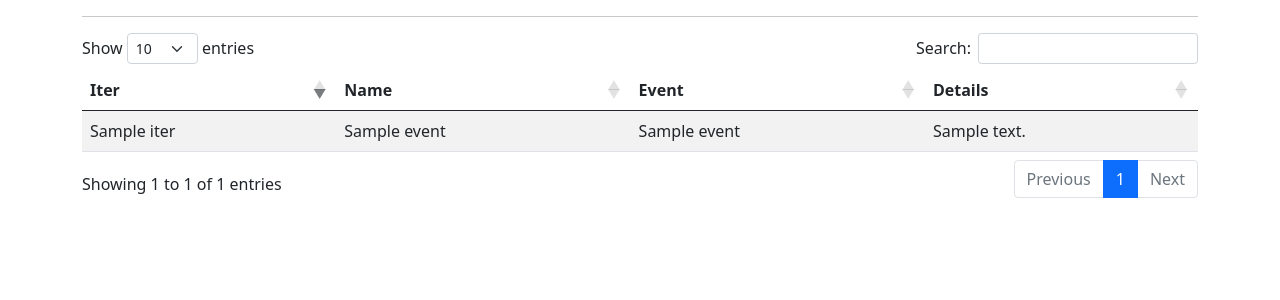
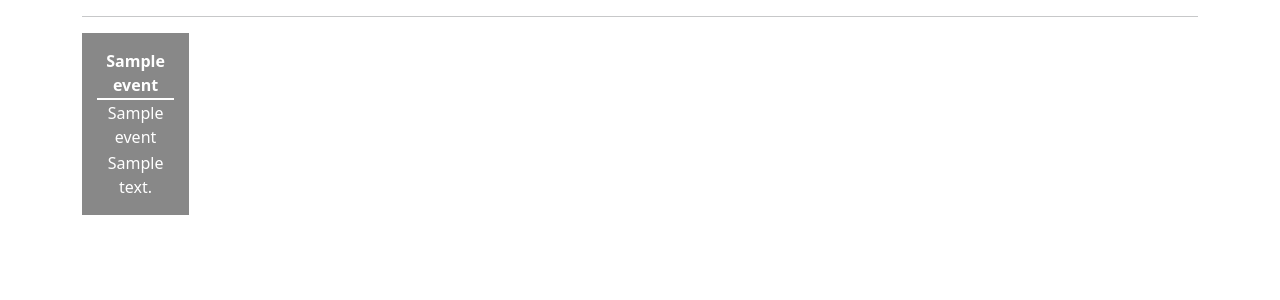
Before and after one commit to naielv/AxelMatrix, a Flask app: template templates/index.html in a window 1280 px wide. Shown: the part 110-410 px from the top of the page. Run offline with Flask 3, Linux system fonts and the light colour scheme; the template is opened without the code that fills it: most values are stand-ins (such as "Sample title", 1, 10 or a date in 2020); parts of the project's set-up code (start-up, migrations or seed data) failed here and were passed over; some libraries are stand-ins or nearby versions.

Commit message:
added a better index ui

```diff
--- a/app.py
+++ b/app.py
@@ -1,20 +1,27 @@
 from flask import Flask, render_template, request, redirect
 from utils import add_human, read, configurator
+from names import get_full_name
 from matrix import make_sim, genhumans
 app = Flask(__name__)
 
 file = "data/main.sim"
 defaults = "data/defaults.sim"
 title = "AxelMatrix Control Panel"
+read(file)["iters"]
 @app.route('/')
 def index():
-    return render_template('index.html', iters = read(file)["iters"], title=title)
+    iters = read(file)["iters"]
+    return render_template('index.html', title=title, current_iter=iters[list(iters)[-1]])
 
 @app.route('/humans', methods=["GET", "POST"])
 def humans():
     if request.method == "POST":
         name = request.form["name"]
-        add_human(file, name)
+        if name == "":
+            add_human(file, get_full_name())
+        else:
+            add_human(file, name)
+        make_sim(file, 1)
     return render_template('humans.html', humans = read(file)["humans"], title=title)
 @app.route("/generate")
 def generate():
@@ -23,7 +30,8 @@ def generate():
 @app.route("/reset")
 def reset():
     configurator(file, [human.dump() for human in genhumans(defaults, 5)])
-    return redirect("/humans")
+    make_sim(file, 1)
+    return redirect("/")
 
 if __name__ == '__main__':
-    app.run(host='0.0.0.0', port=8877, debug=False)
+    app.run(host='0.0.0.0', port=8877, debug=True)
--- a/matrix.py
+++ b/matrix.py
@@ -8,26 +8,34 @@ from utils import read, configurator
 SIZES = ["Big", "Small", "Medium"]
 FOODS = ["Burger", "Sadwich", "Lasagna"]
 
+COLORS = {
+    "red": "#f44336",
+    "green": "#4caf50",
+    "blue": "#008cba",
+    "gray": "#555555",
+    "black": "#000000"
+    }
+
 
 def f_walk():
     n = randrange(1, 25)
-    return "walked", f"{str(n)} metres"
+    return "walked", f"{str(n)} metres", "green"
 
 
 def f_eat():
     size = choice(SIZES)
     food = choice(FOODS)
-    return "ate", f"a {str(size)} {str(food)}"
+    return "ate", f"a {str(size)} {str(food)}", "blue"
 
 
 def f_sleep():
     n = randrange(1, 10)
-    return "slept", f"{str(n)} hours"
+    return "slept", f"{str(n)} hours", "gray"
 
 
 def f_nothing():
     n = randrange(1, 25)
-    return "nothing", f"{str(n)} minutes"
+    return "nothing", f"{str(n)} minutes", "black"
 
 
 options = [
@@ -42,13 +50,13 @@ class Human:
     def __init__(self, name: str = None):
         self.name = genname() if name == None else name
 
-    def log(self, event: str, details: str):
+    def log(self, event: str, details: str, color: str):
         """Log
 
         Keyword arguments:
         event: A string
         Return: Dict containing name & event"""
-        result = {"name": self.name, "event": event, "details": details}
+        result = {"name": self.name, "event": event, "details": details, "color": COLORS[color]}
         print(f'"{result["name"]}"    \t{result["event"]}\t({result["details"]})')
         return result
 
@@ -58,8 +66,8 @@ class Human:
         Keyword arguments:
         action: A function that returns a event
         Return: Dict containing name & event"""
-        ev, de = action()
-        return self.log(ev, de)
+        ev, de, co = action()
+        return self.log(ev, de, co)
 
     def dump(self):
         """Dump
@@ -81,7 +89,7 @@ class Simulation:
 
         Return: List of dicts with name & event as args"""
         history = []
-        for human in sample(self.humans,len(self.humans)):
+        for human in self.humans:
             opt = choice(options)
             history.append(human.do(opt))
         with open(file, "a") as f:
--- a/templates/base.html
+++ b/templates/base.html
@@ -14,8 +14,8 @@
       href="https://cdn.datatables.net/1.10.25/css/dataTables.bootstrap5.css"
     />
     <style>
-        nav a {
-            background-color: #4CAF50; /* Green */
+      .kbtn {
+        background-color: #4caf50; /* Green */
         border: none;
         color: white;
         padding: 15px 32px;
@@ -24,22 +24,60 @@
         display: inline-block;
         font-size: 16px;
       }
-        nav a.green {background-color: #4CAF50;} /* Green */
-        nav a.blue  {background-color: #008CBA;} /* Blue */
-        nav a.red {background-color: #f44336;} /* Red */
-        nav a.gray {background-color: #e7e7e7; color: black;} /* Gray */
-        nav a.black {background-color: #555555;} /* Black */
-        form {border: 3px dashed gray}
+      .humans {
+        background-color: #4caf50; /* Green */
+        border: none;
+        color: white;
+        padding: 15px 15px;
+        text-align: center;
+        text-decoration: none;
+        display: inline-block;
+        font-size: 16px;
+        width: 100%;
+      }
+      .humans thead th, .humans tbody tr th { width: 9999px;}
+      .humans thead th {
+        border-bottom: 2px solid white;
+      }
+      .green {
+        background-color: #4caf50;
+      } /* Green */
+      .blue {
+        background-color: #008cba;
+      } /* Blue */
+      .red {
+        background-color: #f44336;
+      } /* Red */
+      .gray {
+        background-color: #e7e7e7;
+        color: black;
+      } /* Gray */
+      .black {
+        background-color: #555555;
+      } /* Black */
+      form {
+        border: 3px dashed gray;
+        padding: 7px;
+      }
+      .humanscontainer {
+        display: grid;
+        grid-template-columns: repeat(10, 1fr);
+        grid-template-rows: repeat(10 1fr);
+        grid-auto-columns: 1fr;
+        grid-auto-rows: 1fr;
+        gap: 5px 5px;
+        grid-auto-flow: row;
+      }
     </style>
   </head>
   <body>
     <div class="container">
       <h1>{{ title }}</h1>
       <nav>
-        <a href="/">Events</a>
-        <a href="/humans">Humans</a>
-        <a href="/generate" class="blue">Generate</a>
-        <a href="/reset" class="red">Reset</a>
+        <a class="kbtn" href="/">Events</a>
+        <a class="kbtn" href="/humans">Humans</a>
+        <a class="kbtn blue" href="/generate">Generate</a>
+        <a class="kbtn red" href="/reset">Reset</a>
       </nav>
       <hr />
       {% block content %}{% endblock %}
--- a/templates/humans.html
+++ b/templates/humans.html
@@ -4,6 +4,7 @@
 <form action="/humans" method="post">
   <label for="name">Name</label>
   <input type="text" name="name" id="name" placeholder="...">
+  <button type="submit">Enviar</button>
 </form>
   <table id="data" class="table table-striped">
     <thead>
--- a/templates/index.html
+++ b/templates/index.html
@@ -1,28 +1,19 @@
 {% extends "base.html" %}
 
 {% block content %}
-  <table id="data" class="table table-striped">
-    <thead>
-      <tr>
-        <th>Iter</th>
-        <th>Name</th>
-        <th>Event</th>
-        <th>Details</th>
-      </tr>
-    </thead>
-    <tbody>
-        {% for iter in iters %}
-        {% for event in iters[iter] %}
-          <tr>
-            <td>{{ iter }}</td>
-            <td>{{ event["name"] }}</td>
-            <td>{{ event["event"] }}</td>
-            <td>{{ event["details"] }}</td>
-          </tr>
+      <div class="humanscontainer">
+        {% for event in current_iter %}
+          <table class="humans", style='background-color: {{ event["color"] }};'>
+            <thead>
+              <th>{{ event["name"] }}</th>
+            </thead>
+            <tbody>
+              <tr class="human"><td>{{ event["event"] }}</td></tr>
+              <tr class="human"><td>{{ event["details"] }}</td></tr>
+          </tbody>
+          </table>
         {% endfor %}
-        {% endfor %}
-    </tbody>
-  </table>
+      </div>
 {% endblock %}
 {% block scripts %}
 <script>
```
Lines whose indentation alone changed are shown as unchanged.
